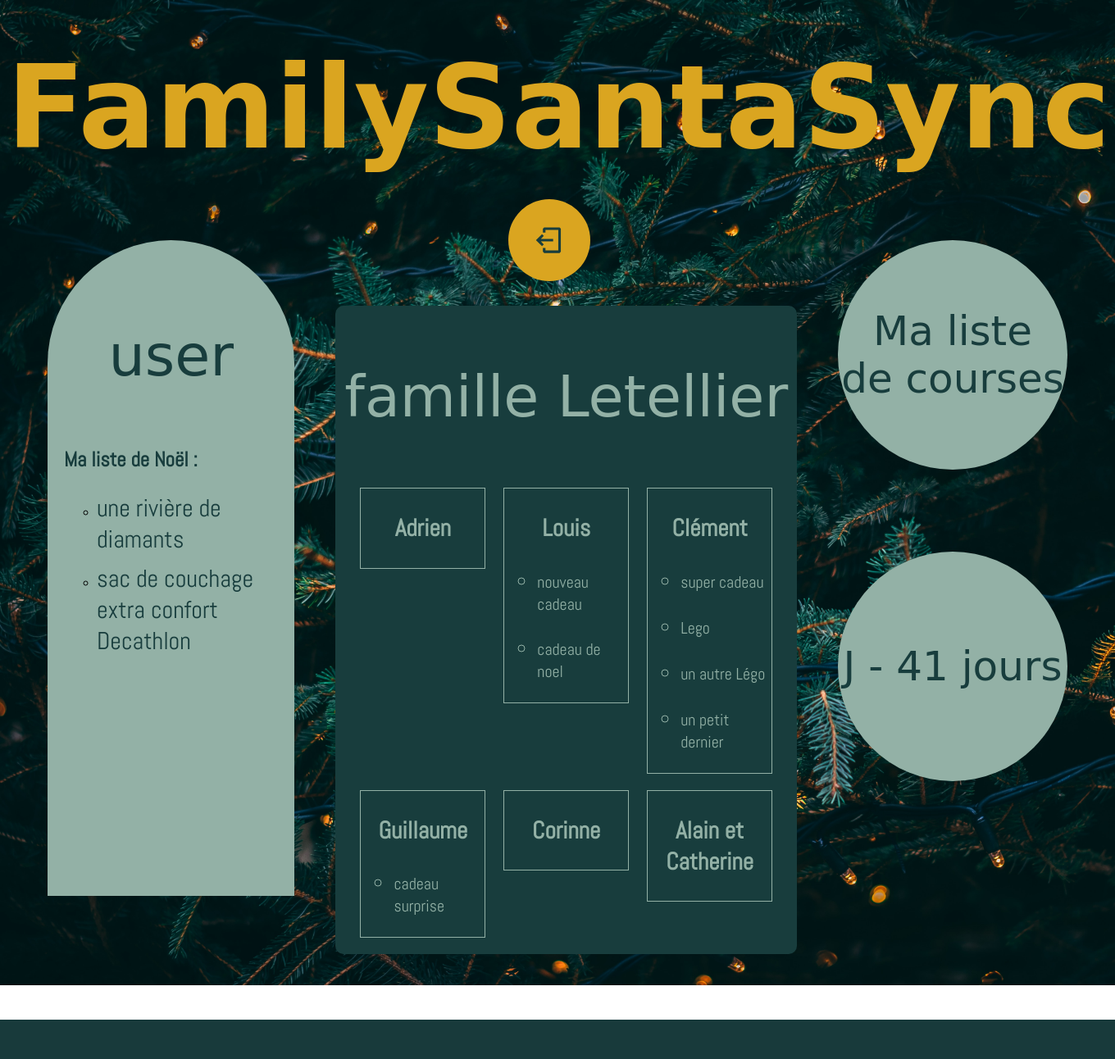
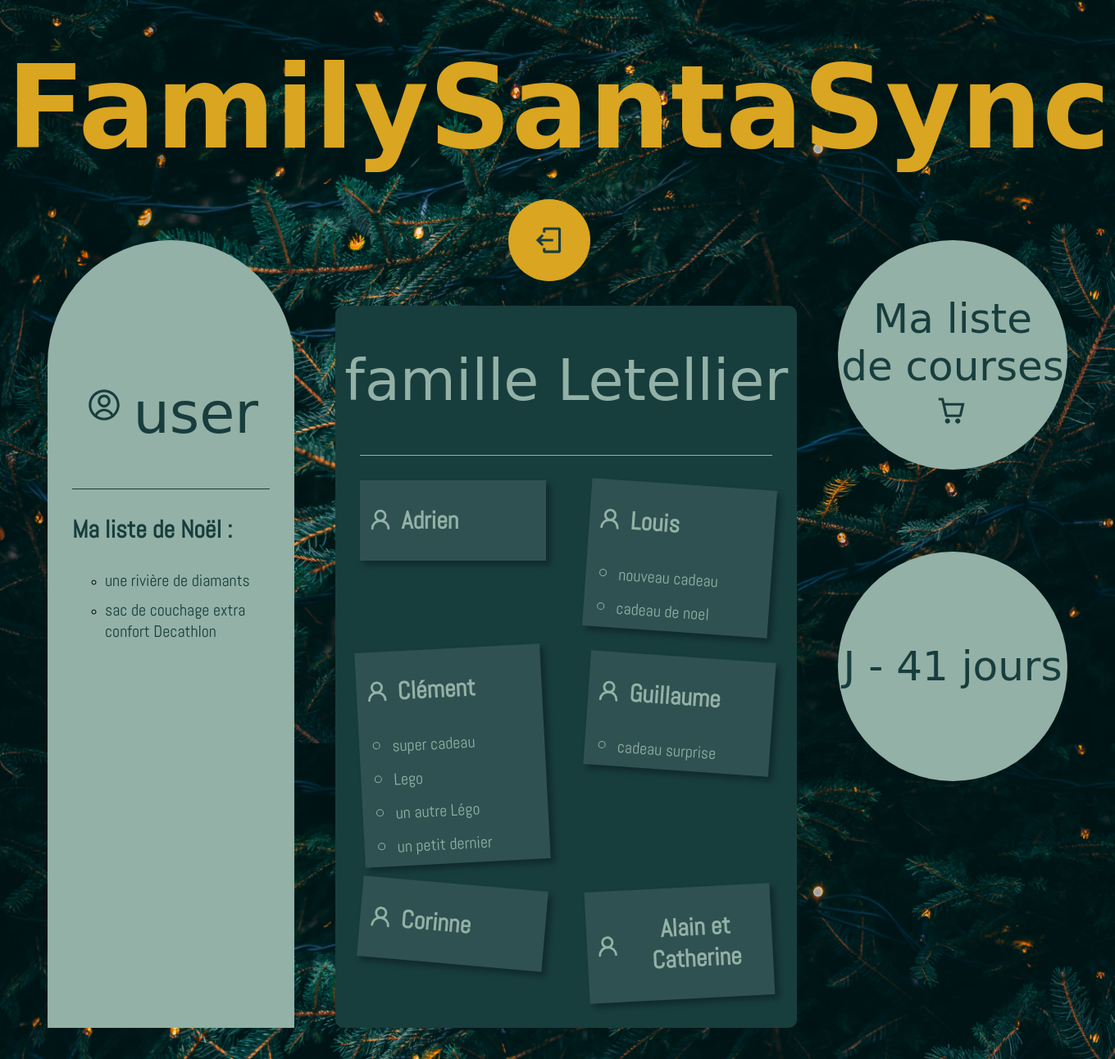
Before and after one commit to anaislet/christmas, a Django app: page /home/1 in a window 1360 px wide. Shown: the whole page at 82% size. Before the commit the page ends 1244 px from the top, so only its background shows below. Run offline with Django 4.2, Linux system fonts and the light colour scheme; data comes from the database, SQL or seed files in the repository; both versions use the stored data as it was after the commit; some web fonts are replaced.

Commit message:
add icons and post-it effect on homePage

```diff
--- a/authentication/static/styles.css
+++ b/authentication/static/styles.css
@@ -1,5 +1,6 @@
 body {
     background-image: url('./christmas_tree.jpg');
+    background-attachment: fixed;
     background-size: cover;
     background-repeat: no-repeat;
 }
@@ -71,6 +72,10 @@ p {
 
 /******************************* base.html *****************************/
 
+body {
+    padding-bottom: 80px;
+}
+
 .circle {
     display: flex;
     flex-direction: row;
@@ -108,11 +113,25 @@ p {
     background-color: #93B1A6;
     border-radius: 200px 200px 0 0;
     width: 400px;
-    height: 100vh;
+    min-height: max-content;
 }
 
 .my_presents_content {
-    margin: 100px 20px 10px 20px;
+    margin: 100px 30px 10px 30px;
+}
+
+.my_presents_content img {
+    width: 50px;
+    height: 50px;
+}
+
+.my_presents_content .header_member {
+    display: flex;
+    flex-direction: row;
+    justify-content: center;
+    align-items: center;
+    gap: 10px;
+    padding: 0 10px;
 }
 
 .my_presents_content .id_member{
@@ -120,26 +139,35 @@ p {
     font-family: 'Clicker Script', cursive;
     font-size: 70px;
     text-align: center;
+    margin-bottom: 50px;
+}
+
+.my_presents_content .line {
+    border-bottom: solid 1px #183D3D;
+    width: 100%;
+    height: 1px;
 }
 
 .my_presents_content h3 {
     color: #183D3D;
     font-family: 'Abel', sans-serif;
-    font-size: 25px;
+    font-size: 30px;
 }
 
 .my_presents_content ul {
     list-style-type: circle;
+    margin: 0;
 }
 
 .my_presents_content ul li {
     margin-bottom: 10px;
+    text-align: left;
 }
 
 .my_presents_content ul li a {
     font-family: 'Abel', sans-serif;
     color: #183D3D;
-    font-size: 30px;
+    font-size: 20px;
     text-decoration: none;
     cursor: pointer;
 }
@@ -148,7 +176,7 @@ p {
     background-color: #183D3D;
     border-radius: 10px;
     width:60%;
-    margin: 80px 0;
+    margin-top: 80px;
 }
 
 .family_presents_content .id_family {
@@ -156,29 +184,72 @@ p {
     font-family: 'Clicker Script', cursive;
     font-size: 70px;
     text-align: center;
+    margin: 50px 0;
 }
 
 .family_presents_content_center {
-    padding: 0 30px;
+    margin: 0 30px;
+    padding-top: 30px ;
     display: flex;
     flex-direction: row;
     justify-content: space-between;
     flex-wrap: wrap;
+    border-top: solid 1px #93B1A6;
 }
 
 .family_presents_content .family_member {
-    border: solid 1px #93B1A6;
     color: #93B1A6;
     font-family: 'Abel', sans-serif;
     font-size: 25px;
     text-align: center;
-    width: 30%;
+    width: 45%;
     height: max-content;
-    margin-bottom: 20px;
+    margin-bottom: 30px;
+    background-color: rgb(48, 81, 81);
+    box-shadow: 5px 5px 7px rgba(4,13,18,.4);
+}
+
+.family_presents_content .family_member:nth-child(even) {
+    transform:rotate(4deg);
+    position:relative;
+    top:5px;
+  }
+
+  .family_presents_content .family_member:nth-child(3n) {
+    transform:rotate(-3deg);
+    position:relative;
+    top:-5px;
+  }
+
+  .family_presents_content .family_member:nth-child(5n) {
+    transform:rotate(5deg);
+    position:relative;
+    top:-10px;
+  }
+
+.family_presents_content .family_member .header_family {
+    display: flex;
+    flex-direction: row;
+    align-items: center;
+    gap: 10px;
+    padding: 0 10px;
+}
+
+.family_presents_content .family_member .header_family h3 {
+    color: #93B1A6;
+    font-family: 'Abel', sans-serif;
+    font-size: 30px;
+}
+
+.family_presents_content .family_member img {
+    width: 30px;
+    height: 30px;
+    margin-bottom: 5px;
 }
 
 .family_presents_content .family_member ul{
     list-style-type: circle;
+    margin: 0;
 }
 
 .family_presents_content .family_member ul li {
@@ -216,7 +287,18 @@ p {
     font-size: 50px;
     text-align: center;
 }
+.shopping_list p {
+    margin-top: 20px;
+    margin-bottom: 0;
+}
 
 .shopping_list {
     cursor: pointer;
+    display: flex;
+    flex-direction: column;
 }
+
+.shopping_list img{
+    width: 50px;
+    height: 50px;
+}
--- a/presents/templates/home.html
+++ b/presents/templates/home.html
@@ -3,7 +3,11 @@
 <div class="home_page">
     <div class="my_presents">
         <div class="my_presents_content">
-            <p class="id_member">{{ request.session.member|default:"user"}}</p>
+            <div class="header_member">
+                <img src="../../authentication/static/member.svg"/>
+                <p class="id_member">{{ request.session.member|default:"user"}}</p>
+            </div>
+            <div class="line"></div>
             <h3>Ma liste de Noël : </h3>
             <ul>
                 {% for my_present in my_presents %}
@@ -18,7 +22,10 @@
             <div class="family_presents_content_center">
                 {% for family_member in family_members %}
                 <div class="family_member">
-                    <h3>{{family_member}}</h3>
+                    <div class="header_family">
+                        <img src="../../authentication/static/family.svg"/>
+                        <h3>{{family_member}}</h3>
+                    </div>
                     {% for present in family_presents %}
                     <ul>
                         {% if present.member == family_member %}
@@ -34,6 +41,7 @@
     <div class="right_home">
         <div class="shopping_list">
             <p>Ma liste </br>de courses</p>
+            <img src="../../authentication/static/cart.svg"/>
         </div>
         <div class="countdown">
             <p>J -&nbsp</p>
```
Also changed, not shown: authentication/static/cart.svg (added), authentication/static/family.svg (added), authentication/static/member.svg (added), db.sqlite3.
